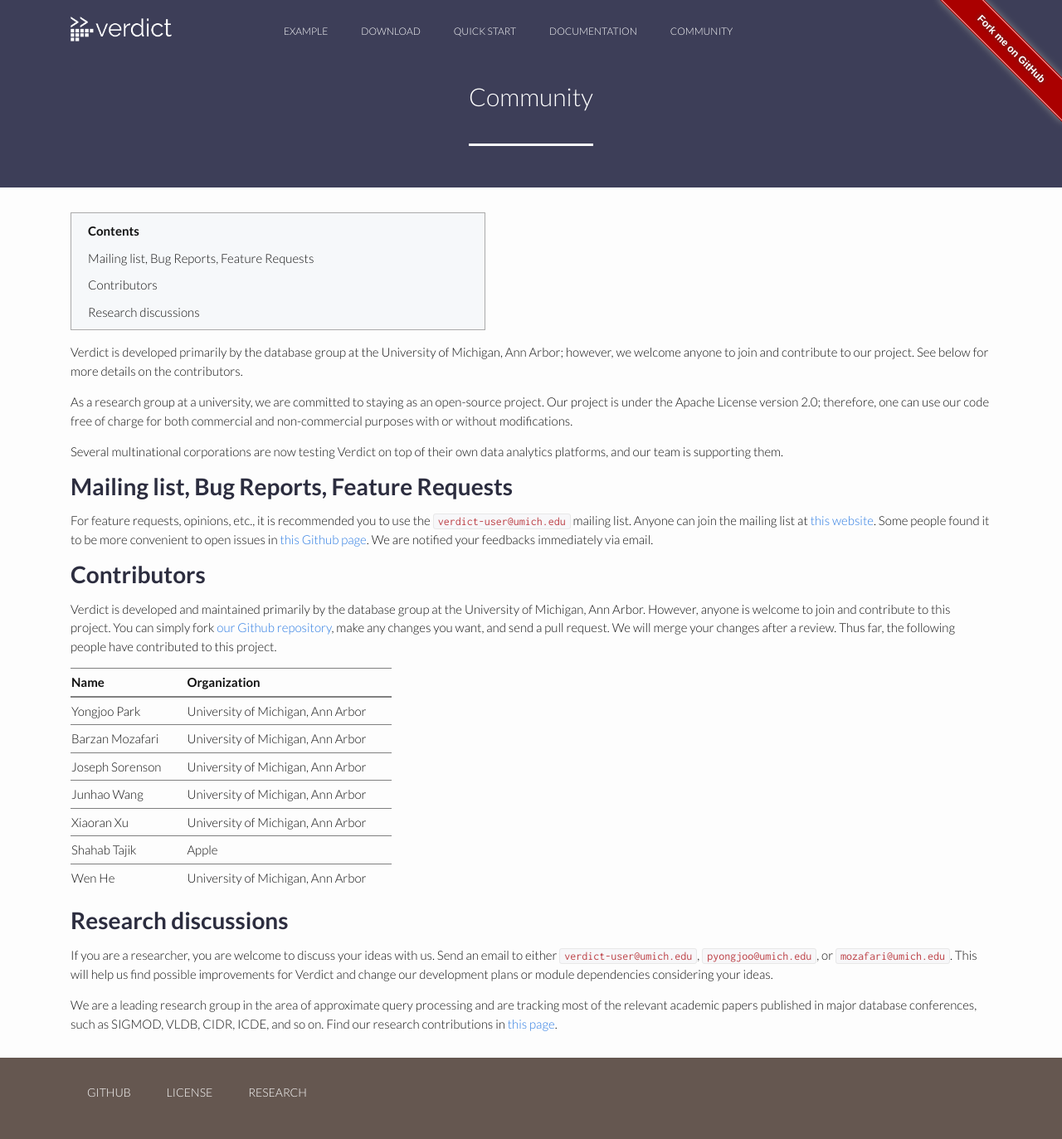
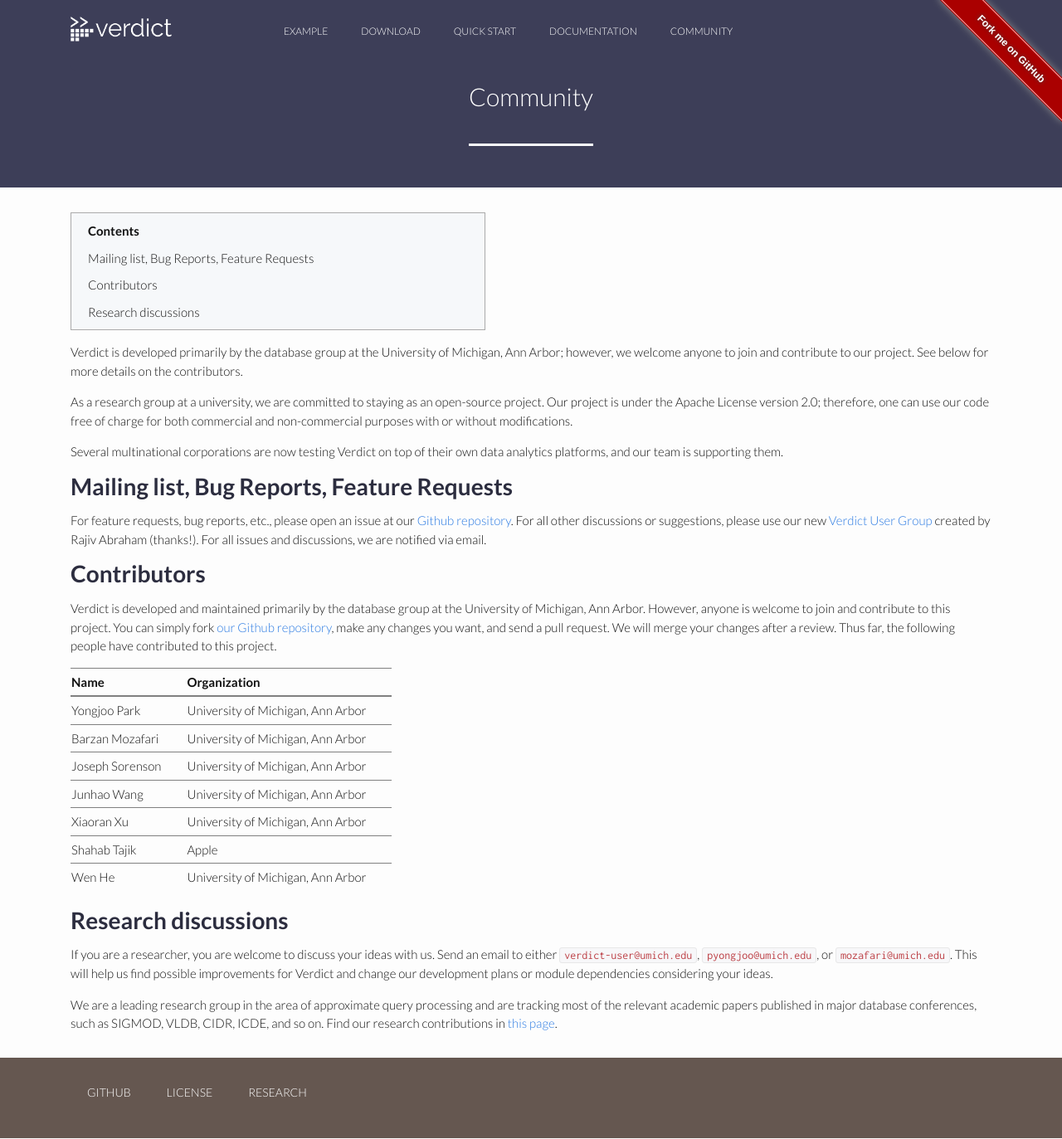
Before and after one commit to verdict-project/verdict-project.github.io, a Jekyll site: the page built from community/index.md, in a window 1280 px wide. Shown: the whole page at 83% size. Built offline with Jekyll 4.4.1, drawn with Linux system fonts in a browser that asks for light colours; nearby versions of some CDN libraries.

Commit message:
Update index.md

```diff
--- a/community/index.md
+++ b/community/index.md
@@ -15,7 +15,7 @@
 
 ## Mailing list, Bug Reports, Feature Requests
 
-For feature requests, opinions, etc., it is recommended you to use the `verdict-user@umich.edu` mailing list. Anyone can join the mailing list at [this website](https://mcommunity.umich.edu/#group:Verdict%20Users). Some people found it to be more convenient to open issues in [this Github page](https://github.com/mozafari/verdict/issues). We are notified your feedbacks immediately via email.
+For feature requests, bug reports, etc., please open an issue at our [Github repository](https://github.com/mozafari/verdict/issues). For all other discussions or suggestions, please use our new [Verdict User Group](https://groups.google.com/forum/#!forum/verdict) created by Rajiv Abraham (thanks!). For all issues and discussions, we are notified via email.
 
 
 ## Contributors
```
